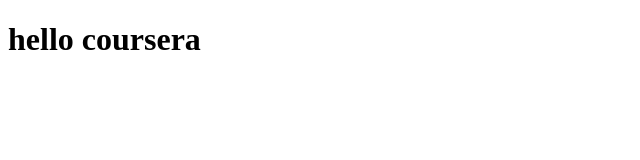
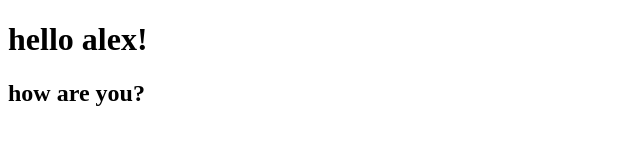
Before and after one commit to alexycho/coursera, a plain HTML site: page site/index.html in a window 1280 px wide. Shown: the whole page, without its empty margins (0-640 px from the left). Drawn offline with Linux system fonts and the light colour scheme.

Commit message:
small change made

```diff
--- a/site/index.html
+++ b/site/index.html
@@ -6,6 +6,7 @@
 	<title>hello alex!</title>
 </head>
 <body>
-<h1>hello coursera<h1>
+<h1>hello alex!<h1>
+<h2>how are you?<h2>
 </body>
 </html>
```
